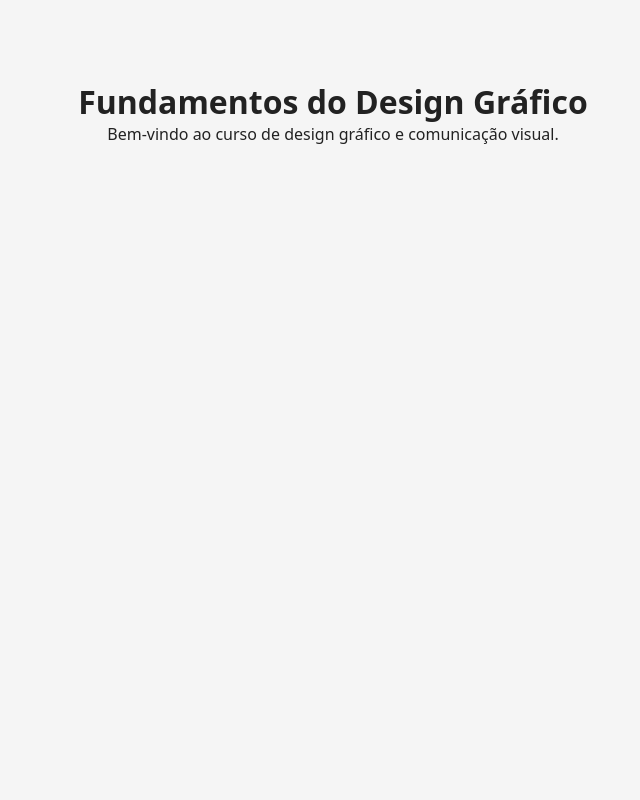
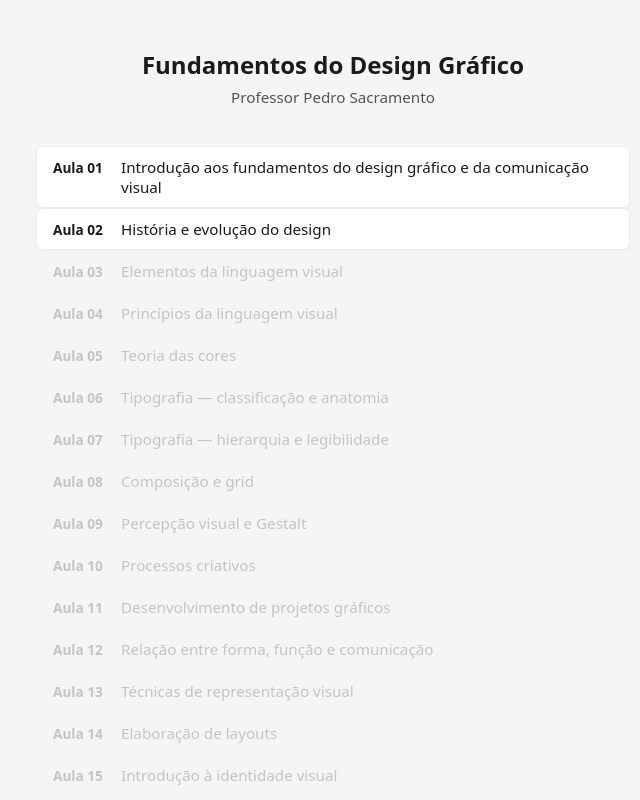
Before and after one commit to pedrosacramento/fundamentos-do-design-grafico, a React (Vite) app in the folder site/: page / in a window 1280 px wide. Shown: the top 800 px of the page, without its empty margins (307-947 px from the left). Built offline with nearby package versions, Linux system fonts and the light colour scheme.

Commit message:
Add professor name and 21 lessons with active/inactive styling
Co-Authored-By: DeepSeek V4 pro <noreply@anthropic.com>

```diff
--- a/site/src/App.css
+++ b/site/src/App.css
@@ -1,7 +1,57 @@
 .app {
   max-width: 640px;
-  margin: 80px auto;
+  margin: 48px auto;
   padding: 0 24px;
   font-family: system-ui, sans-serif;
+}
+
+.header {
   text-align: center;
+  margin-bottom: 40px;
 }
+
+.header h1 {
+  font-size: 1.5rem;
+  color: #1a1a1a;
+}
+
+.professor {
+  margin-top: 6px;
+  font-size: 0.95rem;
+  color: #555;
+}
+
+.aulas {
+  list-style: none;
+  display: flex;
+  flex-direction: column;
+  gap: 2px;
+}
+
+.aula {
+  display: flex;
+  align-items: baseline;
+  gap: 12px;
+  padding: 10px 16px;
+  border-radius: 6px;
+  color: #c4c4c4;
+  transition: color 0.2s;
+}
+
+.aula.ativa {
+  color: #1a1a1a;
+  background: #fff;
+  box-shadow: 0 1px 4px rgba(0, 0, 0, 0.06);
+}
+
+.aula-numero {
+  font-weight: 600;
+  font-size: 0.85rem;
+  min-width: 56px;
+  color: inherit;
+}
+
+.aula-titulo {
+  font-size: 0.95rem;
+  color: inherit;
+}
--- a/site/src/App.jsx
+++ b/site/src/App.jsx
@@ -1,10 +1,45 @@
 import './App.css'
+
+const aulas = [
+  { numero: '01', titulo: 'Introdução aos fundamentos do design gráfico e da comunicação visual', ativa: true },
+  { numero: '02', titulo: 'História e evolução do design', ativa: true },
+  { numero: '03', titulo: 'Elementos da linguagem visual', ativa: false },
+  { numero: '04', titulo: 'Princípios da linguagem visual', ativa: false },
+  { numero: '05', titulo: 'Teoria das cores', ativa: false },
+  { numero: '06', titulo: 'Tipografia — classificação e anatomia', ativa: false },
+  { numero: '07', titulo: 'Tipografia — hierarquia e legibilidade', ativa: false },
+  { numero: '08', titulo: 'Composição e grid', ativa: false },
+  { numero: '09', titulo: 'Percepção visual e Gestalt', ativa: false },
+  { numero: '10', titulo: 'Processos criativos', ativa: false },
+  { numero: '11', titulo: 'Desenvolvimento de projetos gráficos', ativa: false },
+  { numero: '12', titulo: 'Relação entre forma, função e comunicação', ativa: false },
+  { numero: '13', titulo: 'Técnicas de representação visual', ativa: false },
+  { numero: '14', titulo: 'Elaboração de layouts', ativa: false },
+  { numero: '15', titulo: 'Introdução à identidade visual', ativa: false },
+  { numero: '16', titulo: 'Design editorial', ativa: false },
+  { numero: '17', titulo: 'Noções de produção gráfica', ativa: false },
+  { numero: '18', titulo: 'Mídias digitais', ativa: false },
+  { numero: '19', titulo: 'Aplicação de softwares gráficos básicos', ativa: false },
+  { numero: '20', titulo: 'Ética, acessibilidade e sustentabilidade no design', ativa: false },
+  { numero: '21', titulo: 'Projeto prático final', ativa: false },
+]
 
 function App() {
   return (
     <div className="app">
-      <h1>Fundamentos do Design Gráfico</h1>
-      <p>Bem-vindo ao curso de design gráfico e comunicação visual.</p>
+      <header className="header">
+        <h1>Fundamentos do Design Gráfico</h1>
+        <p className="professor">Professor Pedro Sacramento</p>
+      </header>
+
+      <ul className="aulas">
+        {aulas.map((aula) => (
+          <li key={aula.numero} className={aula.ativa ? 'aula ativa' : 'aula'}>
+            <span className="aula-numero">Aula {aula.numero}</span>
+            <span className="aula-titulo">{aula.titulo}</span>
+          </li>
+        ))}
+      </ul>
     </div>
   )
 }
```
